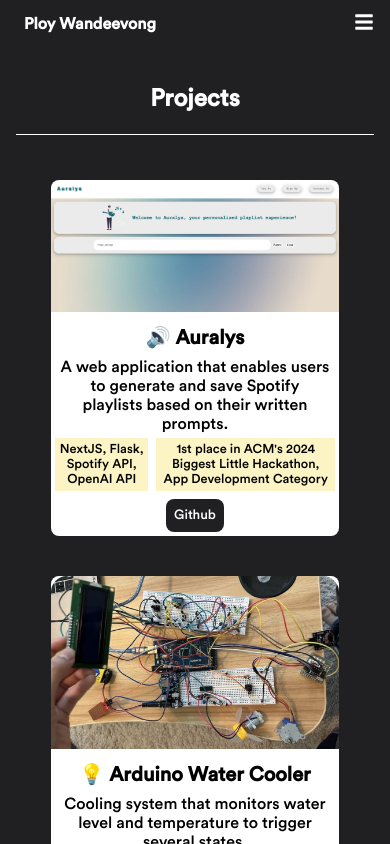
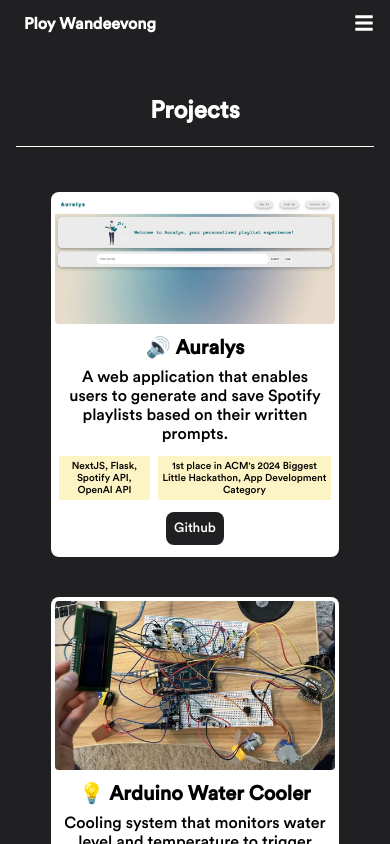
Before and after one commit to ployw/ployw.github.io, a React (Create React App) app: page /projects in a window 390 px wide. Shown: the top 844 px of the page. Built offline with nearby package versions, Linux system fonts and the light colour scheme.

Commit message:
update sys font size

```diff
--- a/src/components/HeroStyles.css
+++ b/src/components/HeroStyles.css
@@ -1,6 +1,6 @@
 .home {
-    padding-top: 3rem;
-    min-height: 400px;
+    padding-top: 4.8rem;
+    min-height: 360px;
     width: 100%;
 }
 
@@ -30,6 +30,6 @@
 @media screen and (max-width: 640px)
 {
     .home .about-content p {
-        font-size: 1rem;
+        font-size: 1.6rem;
     }
 }
--- a/src/components/NavbarStyles.css
+++ b/src/components/NavbarStyles.css
@@ -18,16 +18,16 @@
     display: flex;
     justify-content: space-between;
     align-items: center;
-    column-gap: 1rem;
+    column-gap: 1.6rem;
 }
 
 .nav-menu {
     display: flex;
-    column-gap: 2rem;
+    column-gap: 3.2rem;
 }
 
 .nav-menu li {
-    padding: 0 1rem;
+    padding: 0 1.6rem;
 }
 
 .name-title {
@@ -46,8 +46,8 @@
 
 @media screen and (max-width: 1040px) {
     .nav {
-        padding-inline-start: 1rem;
-        padding-inline-end: 1rem;
+        padding-inline-start: 1.6rem;
+        padding-inline-end: 1.6rem;
     }
 
     .nav-menu {
@@ -69,11 +69,11 @@
     }
 
     .nav-menu li {
-        padding: 1rem 0;
+        padding: 1.6rem 0;
     }
 
     .nav-menu li a {
-        font-size: 1.5rem;
+        font-size: 2.4rem;
     }
 
     .hamburger {
--- a/src/components/ProjectCardStyles.css
+++ b/src/components/ProjectCardStyles.css
@@ -1,25 +1,26 @@
 .card {
     text-align: center;
-    border-radius: 0.5rem;
+    border-radius: 0.8rem;
     flex-direction: column;
     background-color: white;
+    padding: 0.4rem;
 }
 
 .card-img {
     width: 100%;
     height: 100%;
-    border-radius: 1rem 1rem 0 0;
+    border-radius: 0.4rem;
 }
 
 .card-title {
     color: black;
-    margin: 0.5rem 0.5rem 0rem 0.5rem;
+    margin: 0.8rem 0.8rem 0rem 0.8rem;
     font-size: var(--h3-font-size);
 }
 
 .card-description {
     color: black;
-    margin: 0.5rem 0.5rem 0rem 0.5rem;
+    margin: 0.8rem;
 }
 
 .card-note {
@@ -33,12 +34,9 @@
     padding: 4px;
 }
 
-.card-link {
-    margin: 0rem 0.5rem 0.5rem 0.5rem;
-}
-
 .card-button {
     background-color: var(--bg-color);
+    margin: 0.8rem;
 }
 
 .card-button:hover {
--- a/src/components/ProjectGridStyles.css
+++ b/src/components/ProjectGridStyles.css
@@ -1,12 +1,12 @@
 .projects-grid {
     display: grid;
-    grid-template-columns: repeat(2, 24rem);
-    gap: 2rem;
+    grid-template-columns: repeat(2, 38.4rem);
+    gap: 3.2rem;
 }
 
 @media screen and (max-width: 800px) {
     .projects-grid {
-        grid-template-columns: repeat(1, 20rem);
-        gap: 0.5rem;
+        grid-template-columns: repeat(1, 32rem);
+        gap: 0.8rem;
     }
 }
--- a/src/components/ProjectsPreviewStyles.css
+++ b/src/components/ProjectsPreviewStyles.css
@@ -7,5 +7,5 @@
 }
 
 .grid-item {
-    margin: 1rem;
+    margin: 1.6rem;
 }
--- a/src/components/SecondaryHeroStyles.css
+++ b/src/components/SecondaryHeroStyles.css
@@ -1,15 +1,15 @@
 .hero {
-    padding-top: 3rem;
+    padding-top: 4.8rem;
     min-height: 140px;
     width: 100%;
-    margin-bottom: 1.5rem
+    margin-bottom: 2.4rem
 }
 
 .heading {
     flex-direction: column;
     width: 100%;
     text-align: center;
-    transform: translate(0, 1.5rem);
+    transform: translate(0, 2.4rem);
 }
 
 .heading h1 {
--- a/src/index.css
+++ b/src/index.css
@@ -15,16 +15,18 @@
   --bg-dark-color: #000000;
   --bg-lite-color: #202023d7;
 
-  --header-height: 3rem;
-  --big-font-size: 3.5rem;
-  --h1-font-size: 2.25rem;
-  --h2-font-size: 1.5rem;
-  --h3-font-size: 1.25rem;
-  --normal-font-size: 1rem;
-  --small-font-size: 0.8rem;
+  --header-height: 4.8rem;
+  --big-font-size: 5.6rem;
+  --h1-font-size: 3.6rem;
+  --h2-font-size: 2.4rem;
+  --h3-font-size: 2rem;
+  --normal-font-size: 1.6rem;
+  --small-font-size: 1rem;
 
   --font-bold: 800;
   --font-normal: 100;
+
+  font-size: 10px;
 }
 
 * {
@@ -45,7 +47,7 @@
 
 h1, h2, h3, p, a {
   color: white;
-  margin: 0.25rem;
+  margin: 0.4rem;
   font-size: var(--normal-font-size);
 }
 
@@ -88,8 +90,8 @@
 }
 
 .inner-div {
-  padding-inline-start: 1rem;
-  padding-inline-end: 1rem;
+  padding-inline-start: 1.6rem;
+  padding-inline-end: 1.6rem;
 }
 
 .inner {
@@ -105,15 +107,15 @@
 
 .grid {
   display: grid;
-  gap: 1.5rem;
+  gap: 2.4rem;
 }
 
 .button {
   text-align: center;
   display: inline-flex;
-  padding: 0.5rem;
-  margin: 0.25rem;
-  border-radius: 0.5rem;
+  padding: 0.8rem;
+  margin: 0.4rem;
+  border-radius: 0.8rem;
   background-color: var(--primary-color);
   color: var(--text-color);
 }
@@ -122,7 +124,7 @@
   background-color: var(--background-color);
   outline: solid var(--primary-color);
   outline-width: 1.5px;
-  padding: 0.5rem;
+  padding: 0.8rem;
 }
 
 button:hover {
@@ -135,9 +137,13 @@
 }
 
 .gen-margin {
-  padding: 0.5rem;
+  padding: 0.8rem;
 }
 
 .fade-in {
   animation: fade-in 0.3s;
 }
+
+.page {
+  margin-bottom: 4.8rem;
+}
--- a/src/routes/Contact.js
+++ b/src/routes/Contact.js
@@ -4,7 +4,7 @@
 
 const Contact = () => {
   return (
-    <div>
+    <div className="page">
       <Navbar />
       <SecondaryHero heading="Contact me!" />
     </div>
--- a/src/routes/Home.js
+++ b/src/routes/Home.js
@@ -5,7 +5,7 @@
 
 const Home = () => {
   return (
-    <div>
+    <div className="page">
       <Navbar/>
       <Hero />
       <ProjectsPreview />
--- a/src/routes/Projects.js
+++ b/src/routes/Projects.js
@@ -5,7 +5,7 @@
 
 const Project = () => {
   return (
-    <div>
+    <div className="page">>
       <Navbar/>
       <SecondaryHero heading="Projects" />
       <ProjectGrid />
```
